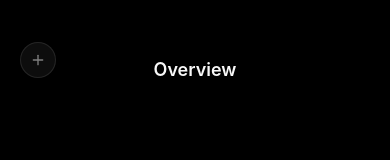
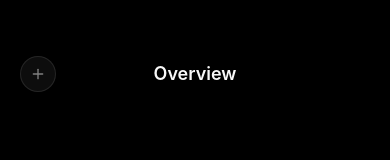
Before and after one commit to timurtimuryc2010-dot/goals, a Next.js app: page / in a window 390 px wide. Shown: the top 160 px of the page. Built offline with nearby package versions, Linux system fonts and the light colour scheme.

Commit message:
fix: realign mobile header with flexbox
Adjust header layout to center title and button using flexbox

```diff
--- a/app/page.tsx
+++ b/app/page.tsx
@@ -87,13 +87,15 @@ export default function Home() {
             borderColor: `rgba(255, 255, 255, ${headerOpacity * 0.1})`,
           }}
         >
-          {/* Left Action Button */}
-          <div className="absolute left-5 top-1/2 -translate-y-1/2 pt-5">
+          {/* Flex container for perfect vertical alignment */}
+          <div className="flex items-center justify-center relative h-9">
+            {/* Left Action Button - absolutely positioned within flex container */}
+            <div className="absolute left-0 flex items-center h-full">
               {activeTab === 'total' ? (
                 <motion.button
                   whileTap={{ scale: 0.92 }}
                   onClick={() => setIsEditingOrder(!isEditingOrder)}
-                className={`px-4 py-1.5 rounded-full text-sm font-semibold transition-all border backdrop-blur-md ${
+                  className={`px-3 py-1 rounded-full text-xs font-semibold transition-all border backdrop-blur-md ${
                     isEditingOrder
                       ? 'bg-blue-500/20 border-blue-500/30 text-blue-400'
                       : 'bg-white/5 border-white/10 text-muted-foreground hover:text-foreground hover:bg-white/10'
@@ -114,9 +116,10 @@ export default function Home() {
             </div>
 
             {/* Centered Title */}
-          <h1 className="text-lg font-semibold text-foreground text-center">
+            <h1 className="text-lg font-semibold text-foreground leading-9">
               {getTabTitle()}
             </h1>
+          </div>
         </header>
 
         {/* Mobile Header Spacer */}
```
Lines whose indentation alone changed are shown as unchanged.
